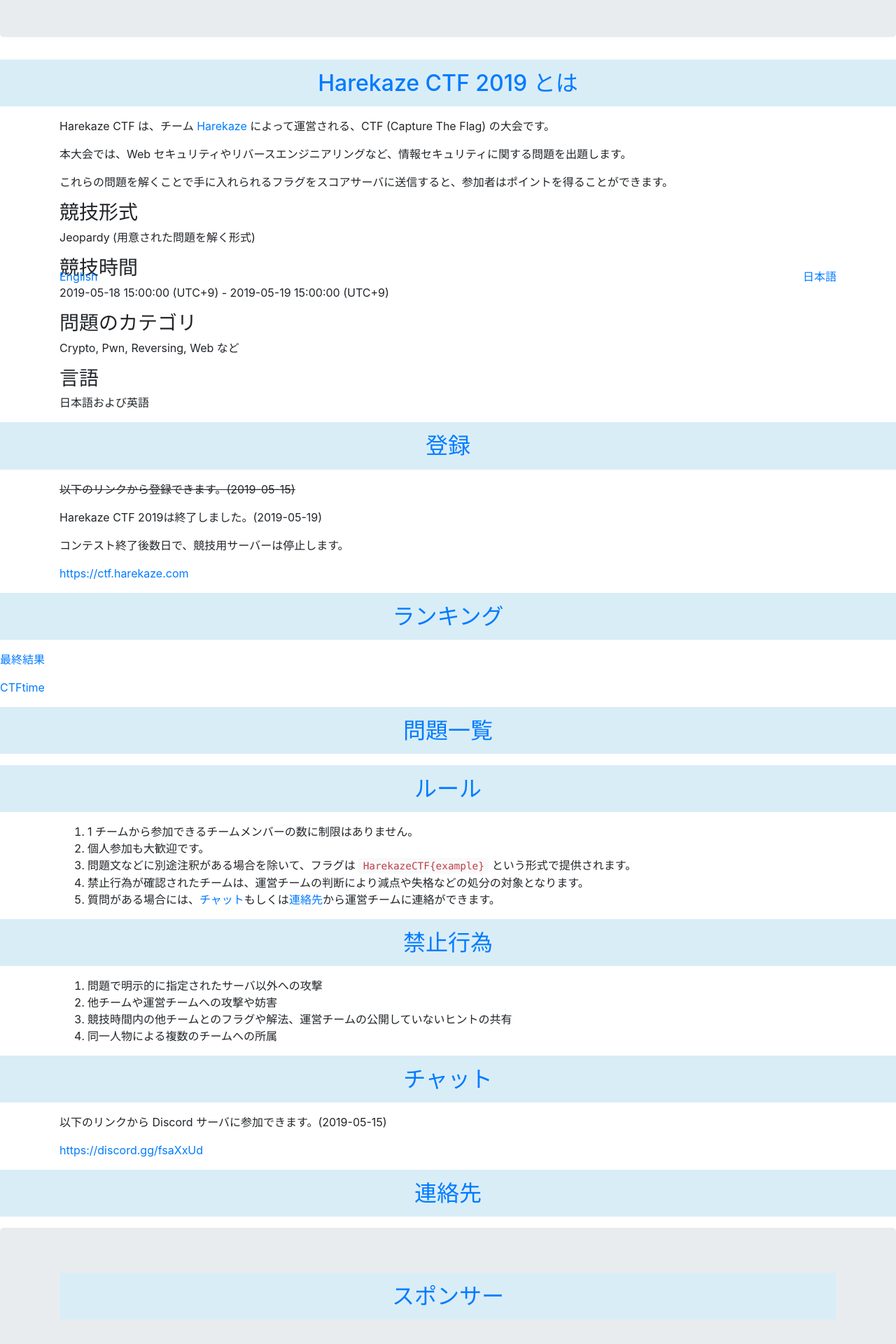
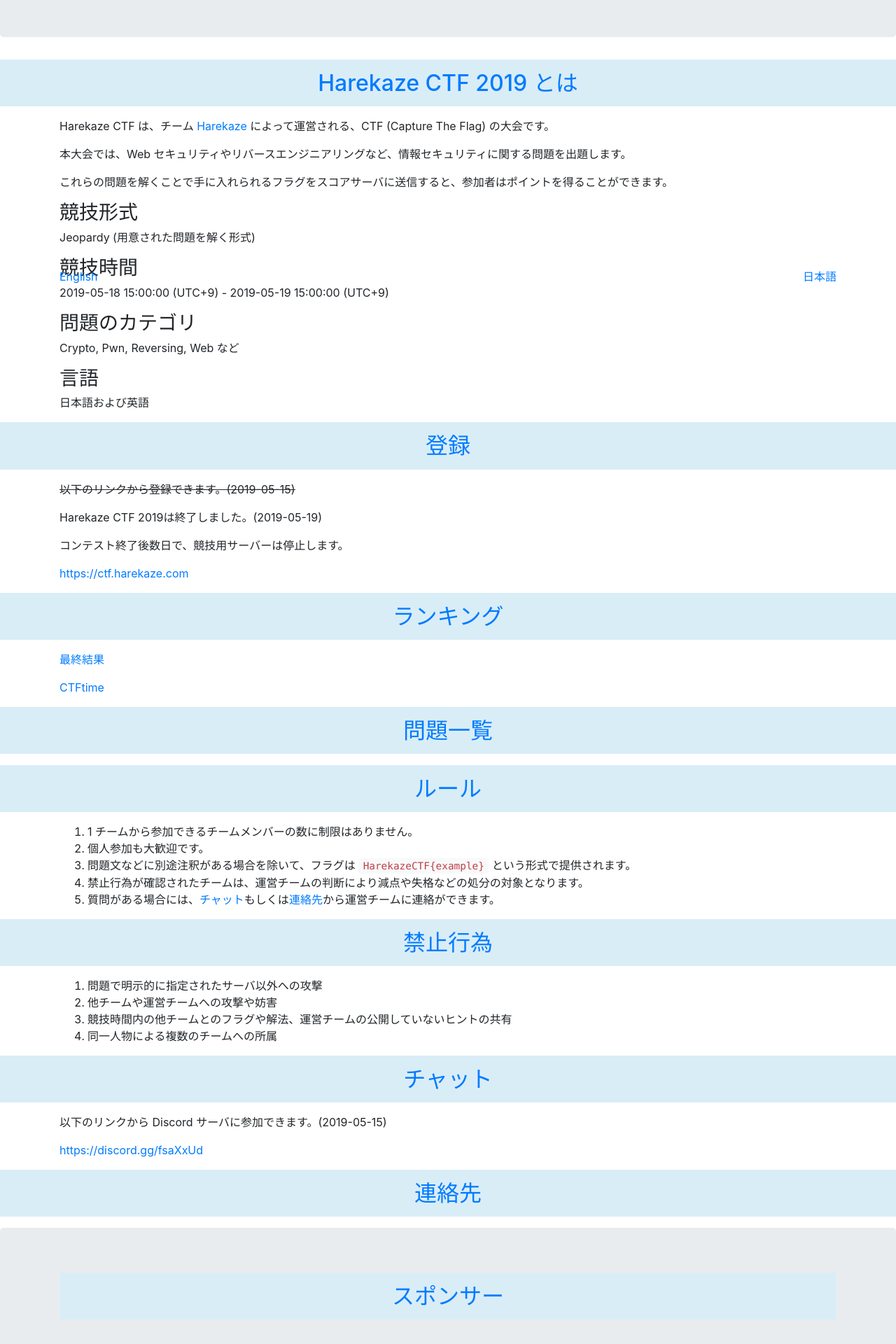
Before and after one commit to TeamHarekaze/TeamHarekaze.github.io, a Jekyll site: the page built from ctf/2019-jp.html, in a window 1280 px wide. Shown: the part 485-2405 px from the top of the page at 70% size. Built offline with Jekyll 4.4.1, drawn with Linux system fonts in a browser that asks for light colours; nearby versions of some CDN libraries.

Commit message:
Update 2019-jp.html

```diff
--- a/ctf/2019-jp.html
+++ b/ctf/2019-jp.html
@@ -46,9 +46,10 @@ title: Harekaze CTF 2019
   <header class="section-header">
     <h2 id="ranking"><a href="https://ctftime.org/event/789">ランキング</a></h2>
   </header>
+  <div class="container">
     <p><a href="https://harekaze.com/ctf/2019-result.html">最終結果</a></p>
     <p><a href="https://ctftime.org/event/789">CTFtime</a></p>
-  </header>
+  </div>
 </section>
 
 <section>
```
